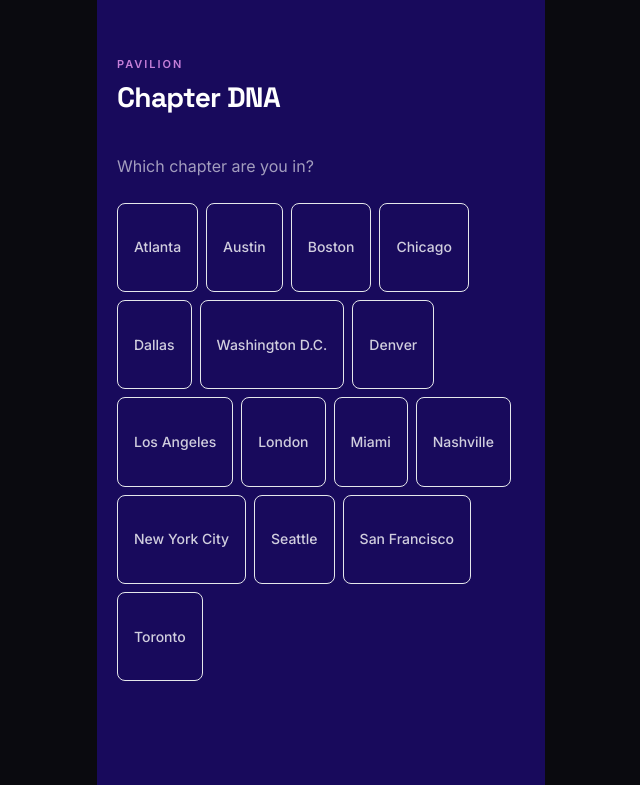
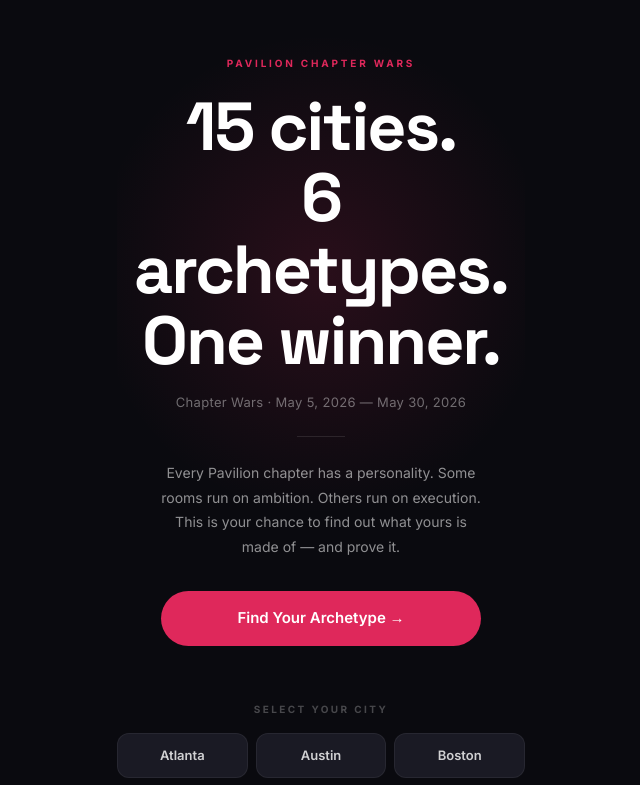
Before and after one commit to joshmait-5671/pavilion-chapter-dna, a Next.js app in the folder pavilion/chapter-dna/: page / in a window 1280 px wide. Shown: the top 785 px of the page, without its empty margins (319-959 px from the left). Built offline with nearby package versions, Linux system fonts and the light colour scheme.

Commit message:
feat(chapter-wars): Chapter Wars landing page — competition framing, dark hero, city grid

```diff
--- a/pavilion/chapter-dna/components/ChapterSelect.tsx
+++ b/pavilion/chapter-dna/components/ChapterSelect.tsx
@@ -1,7 +1,7 @@
 'use client'
 
-import { useState } from 'react'
 import { Chapter } from '@/types'
+import { COMPETITION_LABEL } from '@/lib/config'
 
 interface ChapterSelectProps {
   chapters: Chapter[]
@@ -9,70 +9,80 @@
 }
 
 export default function ChapterSelect({ chapters, onSelect }: ChapterSelectProps) {
-  const [selected, setSelected] = useState<Chapter | null>(null)
+  return (
+    <div className="flex flex-col min-h-dvh bg-cw-bg px-5 pb-10">
 
-  const handlePick = (chapter: Chapter) => {
-    setSelected(chapter)
-  }
+      {/* Hero section with radial glow */}
+      <div
+        className="relative pt-14 pb-10 text-center"
+        style={{
+          background: 'radial-gradient(ellipse 80% 50% at 50% 40%, rgba(223,40,91,0.15) 0%, transparent 70%)',
+        }}
+      >
+        {/* Eyebrow */}
+        <p className="text-[10px] font-bold tracking-[0.28em] uppercase text-pav-pink mb-5">
+          Pavilion Chapter Wars
+        </p>
 
-  const handleContinue = () => {
-    if (selected) onSelect(selected)
-  }
+        {/* Headline */}
+        <h1 className="font-display font-bold text-white leading-[1.05] tracking-[-0.03em] mb-4"
+            style={{ fontSize: 'clamp(48px, 12vw, 68px)' }}>
+          15 cities.<br />
+          6 archetypes.<br />
+          One winner.
+        </h1>
 
-  return (
-    <div className="flex flex-col min-h-dvh bg-[#180A5C] px-5 pt-14 pb-8">
-      {/* Wordmark */}
-      <div className="mb-10">
-        <p className="text-[11px] font-semibold tracking-[0.18em] uppercase text-pav-purple-400">
-          Pavilion
+        {/* Competition dates */}
+        <p className="text-[13px] text-white/40 mb-6 tracking-wide">
+          {COMPETITION_LABEL}
         </p>
-        <h1 className="mt-2 text-[28px] font-display font-bold text-white leading-[1.15] tracking-tight">
-          Chapter DNA
-        </h1>
+
+        {/* Divider */}
+        <div className="w-12 h-px bg-white/10 mx-auto mb-6" />
+
+        {/* Setup paragraph */}
+        <p className="text-[14px] text-white/55 leading-[1.75] max-w-[320px] mx-auto mb-8">
+          Every Pavilion chapter has a personality. Some rooms run on ambition.
+          Others run on execution. This is your chance to find out what yours
+          is made of — and prove it.
+        </p>
+
+        {/* Scroll CTA */}
+        <button
+          onClick={() => {
+            document.getElementById('city-grid')?.scrollIntoView({ behavior: 'smooth' })
+          }}
+          className="w-full max-w-[320px] py-4 bg-pav-pink text-white font-semibold text-[15px] rounded-full
+                     hover:bg-pav-pink-800 active:scale-[0.98] transition-all duration-150"
+        >
+          Find Your Archetype →
+        </button>
       </div>
 
-      {/* Prompt */}
-      <p className="text-[16px] text-white/60 mb-6 leading-relaxed">
-        Which chapter are you in?
-      </p>
+      {/* City grid */}
+      <div id="city-grid" className="pt-4">
+        <p className="text-[10px] font-bold tracking-[0.24em] uppercase text-white/25 text-center mb-4">
+          Select Your City
+        </p>
 
-      {/* Chapter grid */}
-      <div className="flex flex-wrap gap-2 flex-1">
-        {chapters.map((chapter) => {
-          const isSelected = selected?.id === chapter.id
-          return (
+        <div className="grid grid-cols-3 gap-2">
+          {chapters.map(chapter => (
             <button
               key={chapter.id}
-              onClick={() => handlePick(chapter)}
-              className={`
-                px-4 py-2.5 rounded-lg border text-sm font-medium
-                transition-all duration-150 active:scale-95
-                ${isSelected
-                  ? 'bg-pav-pink text-white border-pav-pink'
-                  : 'bg-white/8 text-white/80 border-white/12 hover:border-white/30 hover:text-white hover:bg-white/12'
-                }
-              `}
+              onClick={() => onSelect(chapter)}
+              className="
+                relative py-3 px-2 rounded-xl text-center
+                bg-cw-surface border border-white/[0.06]
+                text-[13px] font-semibold text-white/80
+                hover:border-pav-pink/50 hover:bg-cw-surface2 hover:text-white hover:scale-[1.03]
+                active:scale-[0.97]
+                transition-all duration-150
+              "
             >
               {chapter.name}
             </button>
-          )
-        })}
-      </div>
-
-      {/* Continue */}
-      <div
-        className={`
-          mt-8 transition-all duration-300
-          ${selected ? 'opacity-100 translate-y-0' : 'opacity-0 translate-y-2 pointer-events-none'}
-        `}
-      >
-        <button
-          onClick={handleContinue}
-          className="w-full py-4 bg-pav-pink text-white font-semibold text-[15px] rounded-xl
-                     hover:bg-pav-pink-800 active:scale-[0.98] transition-all duration-150"
-        >
-          Continue
-        </button>
+          ))}
+        </div>
       </div>
     </div>
   )
```
